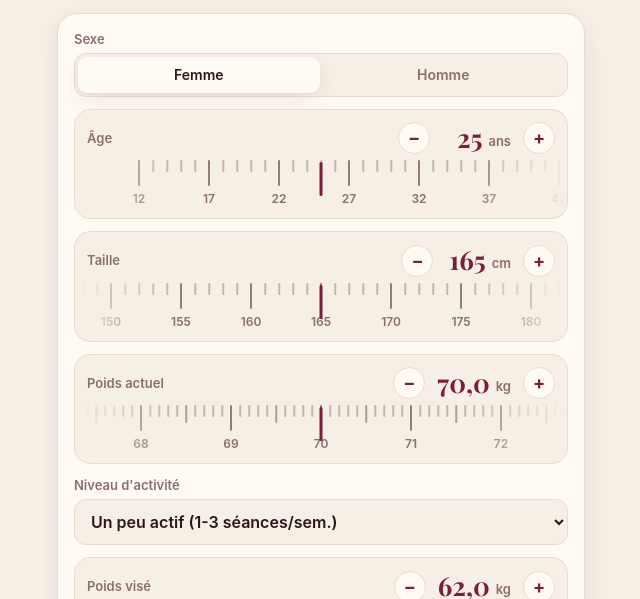
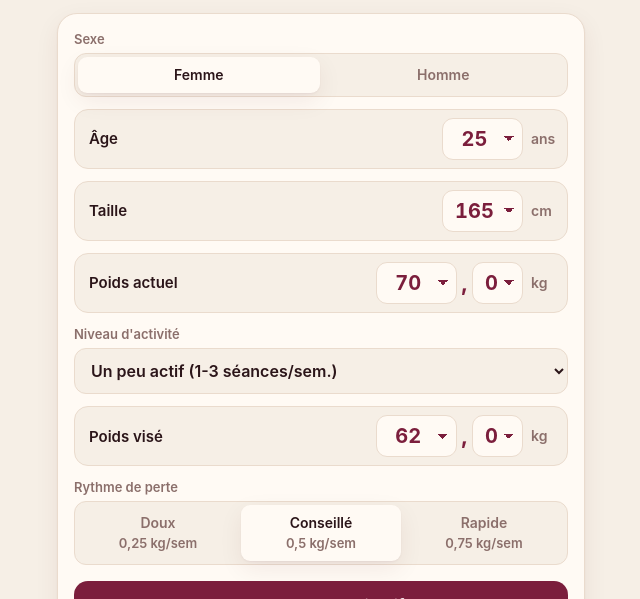
Before and after one commit to Ani-ssa-99/mycals, a plain HTML site: page index.html in a window 1280 px wide. Shown: the part 201-800 px from the top of the page, without its empty margins (319-959 px from the left). Drawn offline with nearby package versions, Linux system fonts and the light colour scheme.

Commit message:
Listes déroulantes pour l'âge, la taille et le poids
Co-Authored-By: Claude Opus 5.5 <noreply@anthropic.com>
Claude-Session: https://claude.ai/code/session_01MMxLL4NmFv4fshzuYzS1DR

```diff
--- a/app.js
+++ b/app.js
@@ -144,46 +144,26 @@ function render() {
 }
 
 
-/* ---------- Molette défilante (règle) ---------- */
+/* ---------- Listes déroulantes (roue de choix native sur iPhone) ---------- */
 function ruler({ name, label, unit, min, max, step, value }) {
-  const n = Math.round((max - min) / step);
-  const major = step < 1 ? 10 : 5;
-  const tw = step < 1 ? 9 : 14;
-  let ticks = "";
-  for (let i = 0; i <= n; i++) {
-    const v = min + i * step;
-    const big = i % major === 0;
-    const mid = step < 1 && i % 5 === 0 && !big;
-    ticks += `<i class="${big ? "M" : mid ? "m" : ""}">${big ? `<em>${r0(v)}</em>` : ""}</i>`;
-  }
-  const dec = step < 1 ? 1 : 0;
-  return `<div class="ruler" data-min="${min}" data-step="${step}" data-n="${n}" data-dec="${dec}" data-tw="${tw}" style="--tw:${tw}px">
-    <div class="ruler-head"><span class="ruler-label">${label}</span><span class="ruler-val"><button type="button" class="rb" data-d="-1" aria-label="Moins">−</button><b>${Number(value).toFixed(dec).replace(".", ",")}</b><small>${unit}</small><button type="button" class="rb" data-d="1" aria-label="Plus">+</button></span></div>
-    <div class="ruler-track"><div class="ruler-strip"><span class="sp"></span>${ticks}<span class="sp"></span></div></div>
-    <input type="hidden" name="${name}" value="${value}">
+  const dec = step < 1;
+  const v = Number(value);
+  const ip = Math.floor(v + 1e-9), fp = Math.round((v - ip) * 10);
+  let opts = "";
+  for (let i = min; i <= max; i++) opts += `<option value="${i}" ${i === ip ? "selected" : ""}>${i}</option>`;
+  const decSel = dec ? `<span class="pk-sep">,</span><select class="pk-sel pk-dec" aria-label="${label} (décimale)">${Array.from({ length: 10 }, (_, d) => `<option value="${d}" ${d === fp ? "selected" : ""}>${d}</option>`).join("")}</select>` : "";
+  return `<div class="picker" data-dec="${dec ? 1 : 0}">
+    <span class="pk-label">${label}</span>
+    <span class="pk-ctrl"><select class="pk-sel pk-int" aria-label="${label}">${opts}</select>${decSel}<span class="pk-unit">${unit}</span></span>
+    <input type="hidden" name="${name}" value="${v}">
   </div>`;
 }
 function bindRulers(root) {
-  $$(".ruler", root).forEach(r => {
-    const min = +r.dataset.min, step = +r.dataset.step, n = +r.dataset.n, dec = +r.dataset.dec, tw = +r.dataset.tw;
-    const track = $(".ruler-track", r), out = $(".ruler-val b", r), input = $("input", r);
-    let last = null, touched = false;
-    track.addEventListener("pointerdown", () => (touched = true), { passive: true });
-    const setIdx = (i, scroll) => {
-      i = Math.max(0, Math.min(n, i));
-      const v = +(min + i * step).toFixed(dec);
-      input.value = v; out.textContent = v.toFixed(dec).replace(".", ",");
-      if (touched && last !== null && last !== i) try { navigator.vibrate?.(3); } catch {}
-      last = i;
-      if (scroll) track.scrollTo({ left: i * tw, behavior: "smooth" });
-    };
-    const start = Math.round((parseFloat(input.value) - min) / step);
-    const place = () => { r.querySelectorAll(".sp").forEach(sp => (sp.style.width = (track.clientWidth - tw) / 2 + "px")); track.scrollLeft = start * tw; };
-    setIdx(start);
-    requestAnimationFrame(place);
-    setTimeout(() => { if (Math.abs(track.scrollLeft - (last ?? start) * tw) > tw) place(); }, 350);
-    track.addEventListener("scroll", () => setIdx(Math.round(track.scrollLeft / tw)), { passive: true });
-    $$(".rb", r).forEach(b => (b.onclick = () => setIdx(last + +b.dataset.d, true)));
+  root.querySelectorAll(".picker").forEach(p => {
+    const int = p.querySelector(".pk-int"), dec = p.querySelector(".pk-dec"), input = p.querySelector("input");
+    const sync = () => { input.value = dec ? +(+int.value + +dec.value / 10).toFixed(1) : +int.value; };
+    int.onchange = sync; if (dec) dec.onchange = sync;
+    sync();
   });
 }
 
--- a/styles.css
+++ b/styles.css
@@ -273,23 +273,18 @@ a { color: var(--accent-2); }
 }
 .btn.secondary { background: var(--accent-soft); }
 
-/* Molette défilante */
-.ruler { position: relative; background: var(--bg); border: 1px solid var(--line); border-radius: 16px; padding: 10px 0 0; overflow: hidden; }
-.ruler-head { display: flex; align-items: center; justify-content: space-between; padding: 0 12px; }
-.ruler-label { font-size: 13px; font-weight: 600; color: var(--muted); }
-.ruler-val { display: flex; align-items: center; gap: 4px; }
-.ruler-val b { font-family: var(--serif); font-size: 26px; color: var(--accent); min-width: 2.4ch; text-align: right; font-variant-numeric: tabular-nums; }
-.ruler-val small { color: var(--muted); font-size: 13px; font-weight: 600; margin: 6px 8px 0 2px; }
-.rb { width: 32px; height: 32px; border-radius: 50%; border: 1px solid var(--line); background: var(--card); color: var(--accent); font-weight: 700; font-size: 18px; line-height: 1; padding: 0; }
-.rb[data-d="-1"] { margin-right: 8px; }
-.ruler-track { overflow-x: auto; overflow-y: hidden; scrollbar-width: none; scroll-snap-type: x mandatory; -webkit-overflow-scrolling: touch; height: 58px; margin-top: 4px;
-  -webkit-mask-image: linear-gradient(90deg, transparent, #000 20%, #000 80%, transparent); mask-image: linear-gradient(90deg, transparent, #000 20%, #000 80%, transparent); }
-.ruler-track::-webkit-scrollbar { display: none; }
-.ruler-strip { display: flex; height: 100%; width: max-content; }
-.ruler-strip .sp { flex: none; width: 50%; }
-.ruler-strip i { flex: none; width: var(--tw); height: 100%; position: relative; scroll-snap-align: center; font-style: normal; }
-.ruler-strip i::before { content: ""; position: absolute; left: 50%; top: 0; width: 1.5px; height: 12px; background: var(--muted); opacity: .45; transform: translateX(-50%); border-radius: 2px; }
-.ruler-strip i.m::before { height: 18px; opacity: .65; }
-.ruler-strip i.M::before { height: 26px; width: 2px; opacity: .9; }
-.ruler-strip i em { position: absolute; top: 31px; left: 50%; transform: translateX(-50%); font-size: 12px; font-style: normal; color: var(--muted); font-weight: 600; }
-.ruler::after { content: ""; position: absolute; left: 50%; bottom: 22px; width: 3px; height: 34px; background: var(--accent); border-radius: 3px; transform: translateX(-50%); pointer-events: none; }
+/* Listes déroulantes */
+.picker { display: flex; align-items: center; justify-content: space-between; gap: 10px; background: var(--bg); border: 1px solid var(--line); border-radius: 14px; padding: 8px 10px 8px 14px; }
+.pk-label { font-size: 15px; font-weight: 600; }
+.pk-ctrl { display: flex; align-items: center; gap: 4px; }
+.pk-sel {
+  appearance: none; -webkit-appearance: none; border: 1px solid var(--line); background: var(--card); color: var(--accent);
+  font-family: inherit; font-weight: 700; font-size: 20px; font-variant-numeric: tabular-nums; border-radius: 11px; padding: 6px 28px 6px 12px; text-align: center;
+  background-image: linear-gradient(45deg, transparent 50%, var(--accent) 50%), linear-gradient(135deg, var(--accent) 50%, transparent 50%);
+  background-position: right 13px center, right 8px center; background-size: 5px 5px; background-repeat: no-repeat;
+}
+.pk-dec { padding-right: 24px; }
+.pk-sep { font-size: 22px; font-weight: 700; color: var(--accent); }
+.pk-unit { color: var(--muted); font-size: 14px; font-weight: 600; margin-left: 4px; min-width: 26px; }
+
+h1, .hero-title, .result-big, .ring .big { font-variant-numeric: lining-nums; }
--- a/sw.js
+++ b/sw.js
@@ -1,5 +1,5 @@
 // Service worker : l'appli s'ouvre même sans connexion.
-const VERSION = "mycals-v3";
+const VERSION = "mycals-v4";
 const SHELL = ["./", "index.html", "styles.css", "app.js", "ai.js", "off.js", "foods.js", "manifest.webmanifest",
   "icons/icon-192.png", "icons/icon-512.png", "icons/apple-touch-icon.png"];
 
```
